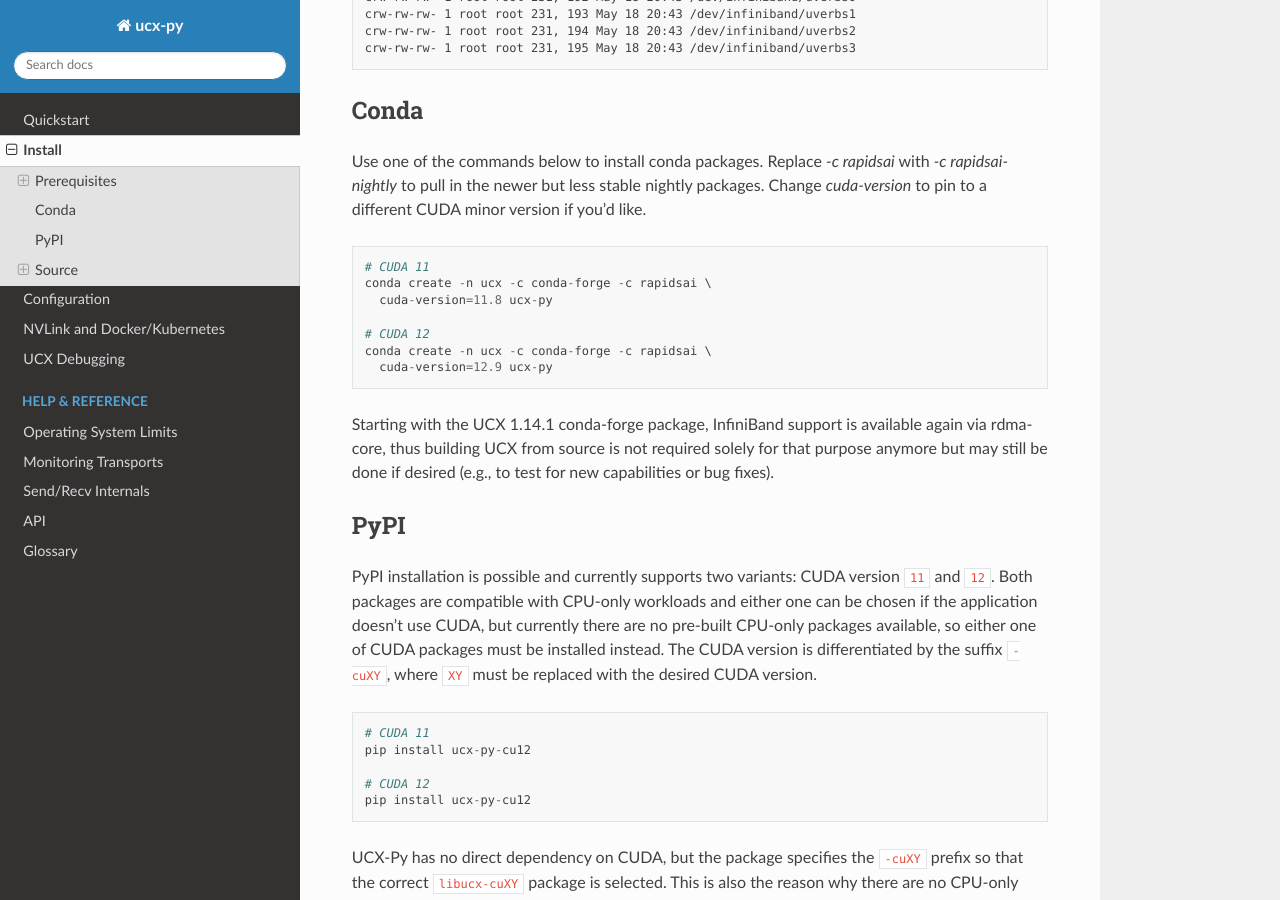
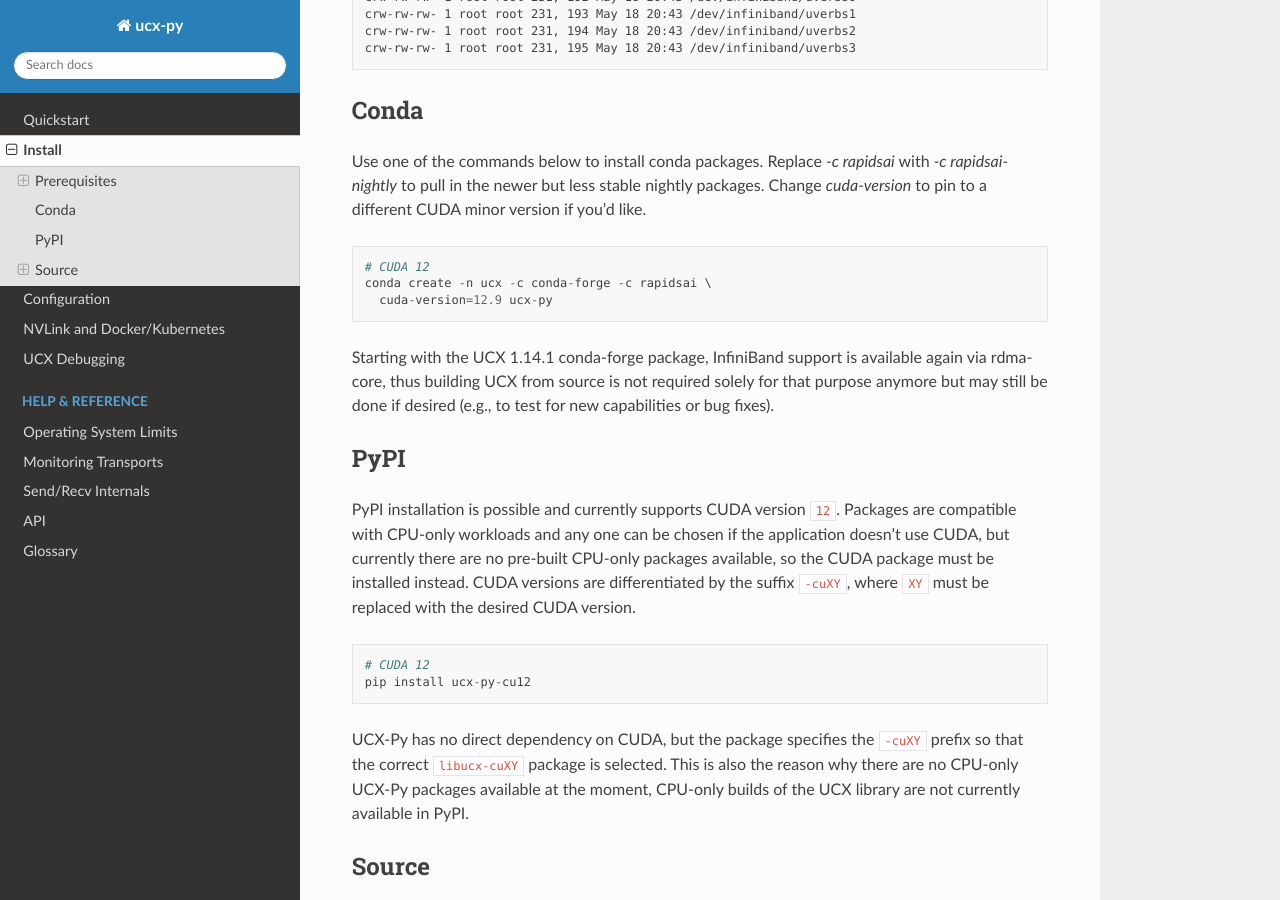
Before and after one commit to rapidsai/ucx-py, a Sphinx documentation site: the page built from docs/source/install.rst, in a window 1280 px wide and 900 px high, scrolled down 711 px. Built offline with Sphinx 7.4.7 and the Read the Docs theme 3.1.0, drawn with Linux system fonts in a browser that asks for light colours; the version number could not be read and is left out; some of the changed text lies outside the part shown.

Commit message:
Remove CUDA 11 from install docs (#1153)
Closes https://github.com/rapidsai/ucx-py/issues/1152

Authors:
  - Peter Andreas Entschev (https://github.com/pentschev)

Approvers:
  - https://github.com/jakirkham

URL: https://github.com/rapidsai/ucx-py/pull/1153

```diff
--- a/docs/source/install.rst
+++ b/docs/source/install.rst
@@ -40,10 +40,6 @@
 
 ::
 
-    # CUDA 11
-    conda create -n ucx -c conda-forge -c rapidsai \
-      cuda-version=11.8 ucx-py
-
     # CUDA 12
     conda create -n ucx -c conda-forge -c rapidsai \
       cuda-version=12.9 ucx-py
@@ -56,18 +52,14 @@
 PyPI
 ----
 
-PyPI installation is possible and currently supports two variants: CUDA
-version ``11`` and ``12``. Both packages are compatible with CPU-only
-workloads and either one can be chosen if the application doesn't use
-CUDA, but currently there are no pre-built CPU-only packages available,
-so either one of CUDA packages must be installed instead. The CUDA
-version is differentiated by the suffix ``-cuXY``, where ``XY`` must be
-replaced with the desired CUDA version.
+PyPI installation is possible and currently supports CUDA version
+``12``. Packages are compatible with CPU-only workloads and any one can
+be chosen if the application doesn't use CUDA, but currently there are
+no pre-built CPU-only packages available, so the CUDA package must be
+installed instead. CUDA versions are differentiated by the suffix
+``-cuXY``, where ``XY`` must be replaced with the desired CUDA version.
 
 ::
-
-    # CUDA 11
-    pip install ucx-py-cu12
 
     # CUDA 12
     pip install ucx-py-cu12
@@ -218,7 +210,7 @@
 UCX-Py with UCX from PyPI
 ^^^^^^^^^^^^^^^^^^^^^^^^^
 
-CUDA-enabled builds of the UCX libraries are available from PyPI, under the names ``libucx-cu{11,12}``.
+CUDA-enabled builds of the UCX libraries are available from PyPI, under the name ``libucx-cu12``.
 Notice that those builds do not currently include InfiniBand support, if InfiniBand is required you will
 need to provide a custom UCX install as described in the "UCX-Py with custom UCX install" section.
 
@@ -233,8 +225,8 @@
     # or for develop build
     pip install -v -e .
 
-This will automatically handle installing appropriate, compatible ``libucx-cu{11,12}`` packages for build-time and runtime use.
-When you run UCX-Py code installed this way, it will load UCX libraries from the installed ``libucx-cu{11,12}`` package.
+This will automatically handle installing appropriate, compatible ``libucx-cu12`` packages for build-time and runtime use.
+When you run UCX-Py code installed this way, it will load UCX libraries from the installed ``libucx-cu12`` package.
 
 UCX-Py packages are built against the oldest version of UCX that UCX-Py supports, and can run against a range
 of ABI-compatible UCX versions.
@@ -243,9 +235,6 @@
 For example, to switch to using UCX 1.16 at runtime, run the following.
 
 ::
-
-    # CUDA 11
-    pip install 'libucx-cu11>=1.16.0,<1.17'
 
     # CUDA 12
     pip install 'libucx-cu12>=1.16.0,<1.17'
@@ -265,7 +254,7 @@
     # or for develop build
     pip install -v -e .
 
-To ensure that system install of UCX is always used at runtime (and not the ``libucx-cu{11,12}`` wheels), set the following
+To ensure that system install of UCX is always used at runtime (and not the ``libucx-cu12`` wheels), set the following
 environment variable in the runtime environment.
 
 ::
```
